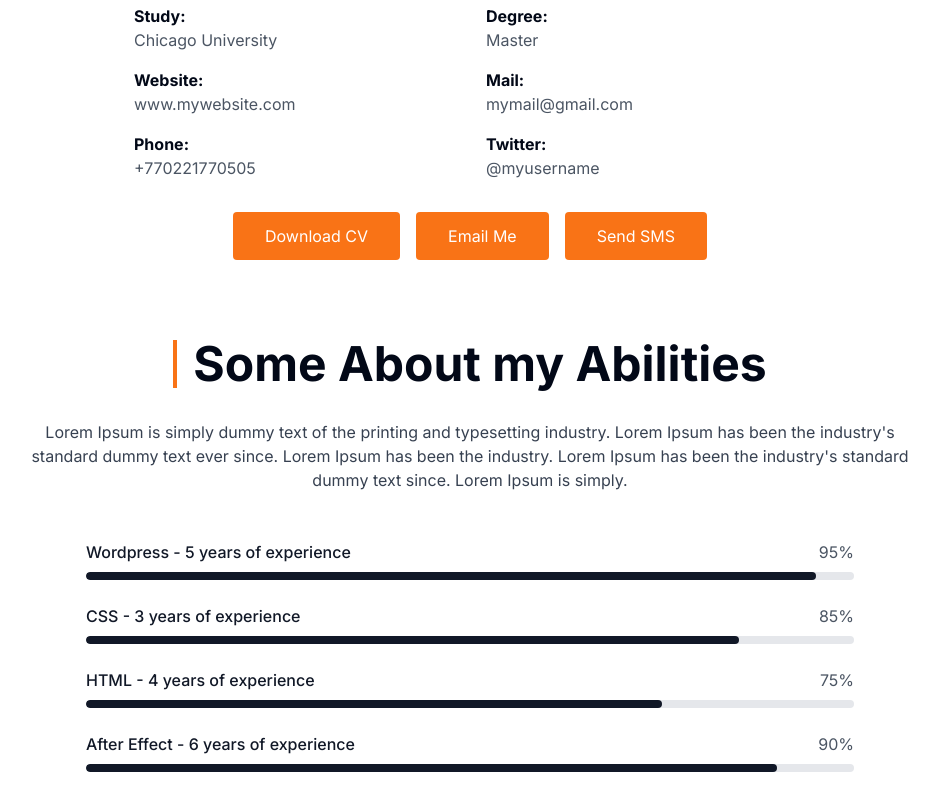
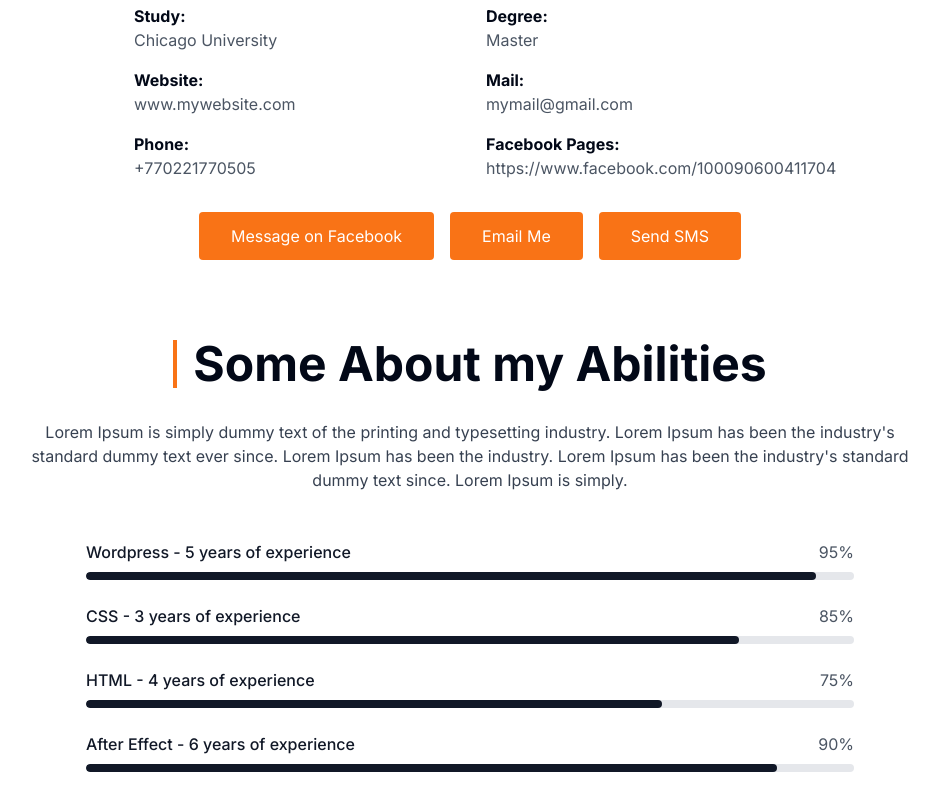
Before and after one commit to cee-tv/resume-quest-haven-15, a React (Vite) app: page / in a window 1280 px wide. Shown: the part 1540-2350 px from the top of the page, without its empty margins (170-1109 px from the left). Built offline with nearby package versions, Linux system fonts and the light colour scheme.

Commit message:
Update About component
Update the About component to link the download CV button to a Facebook page and update the Twitter link to a Facebook page link.

```diff
--- a/src/components/About.tsx
+++ b/src/components/About.tsx
@@ -1,4 +1,3 @@
-
 import { motion } from "framer-motion";
 import { Progress } from "@/components/ui/progress";
 import { useState, useEffect } from "react";
@@ -51,14 +50,12 @@ const About = () => {
     { label: "Degree:", value: "Master" },
     { label: "Website:", value: "www.mywebsite.com" },
     { label: "Mail:", value: "mymail@gmail.com" },
-    { label: "Phone:", value: "+770221770505" }, // Removed spaces for proper tel: link
-    { label: "Twitter:", value: "@myusername" },
+    { label: "Phone:", value: "+770221770505" },
+    { label: "Facebook Pages:", value: "https://www.facebook.com/100090600411704" },
   ];
 
-  const handleDownloadCV = () => {
-    // Since we don't have a real CV file, we'll create a dummy download
-    const dummyCV = "https://example.com/JayceIl_CV.pdf";
-    window.open(dummyCV, '_blank');
+  const handleFacebookMessage = () => {
+    window.open('https://m.me/100090600411704', '_blank');
   };
 
   const handleEmail = () => {
@@ -86,7 +83,6 @@ const About = () => {
           viewport={{ once: true }}
           className="max-w-4xl mx-auto space-y-20"
         >
-          {/* Personal Information Section */}
           <div className="text-center">
             <div className="flex items-center mb-4">
               <div className="w-1 bg-orange-500 h-12 mr-4"></div>
@@ -95,7 +91,6 @@ const About = () => {
 
             <h2 className="text-lg text-gray-600 mb-8 text-left">Main informations about me</h2>
 
-            {/* Square Image */}
             <div className="w-48 h-48 mx-auto mb-8 overflow-hidden">
               <img
                 src="https://images.unsplash.com/photo-1486312338219-ce68d2c6f44d"
@@ -127,10 +122,10 @@ const About = () => {
 
             <div className="flex gap-4 justify-center">
               <button
-                onClick={handleDownloadCV}
+                onClick={handleFacebookMessage}
                 className="bg-orange-500 text-white px-8 py-3 rounded hover:bg-orange-600 transition-colors"
               >
-                Download CV
+                Message on Facebook
               </button>
               <button
                 onClick={handleEmail}
@@ -147,7 +142,6 @@ const About = () => {
             </div>
           </div>
 
-          {/* Skills Section */}
           <div>
             <div className="flex items-center justify-center mb-8">
               <div className="w-1 bg-orange-500 h-12 mr-4"></div>
```
